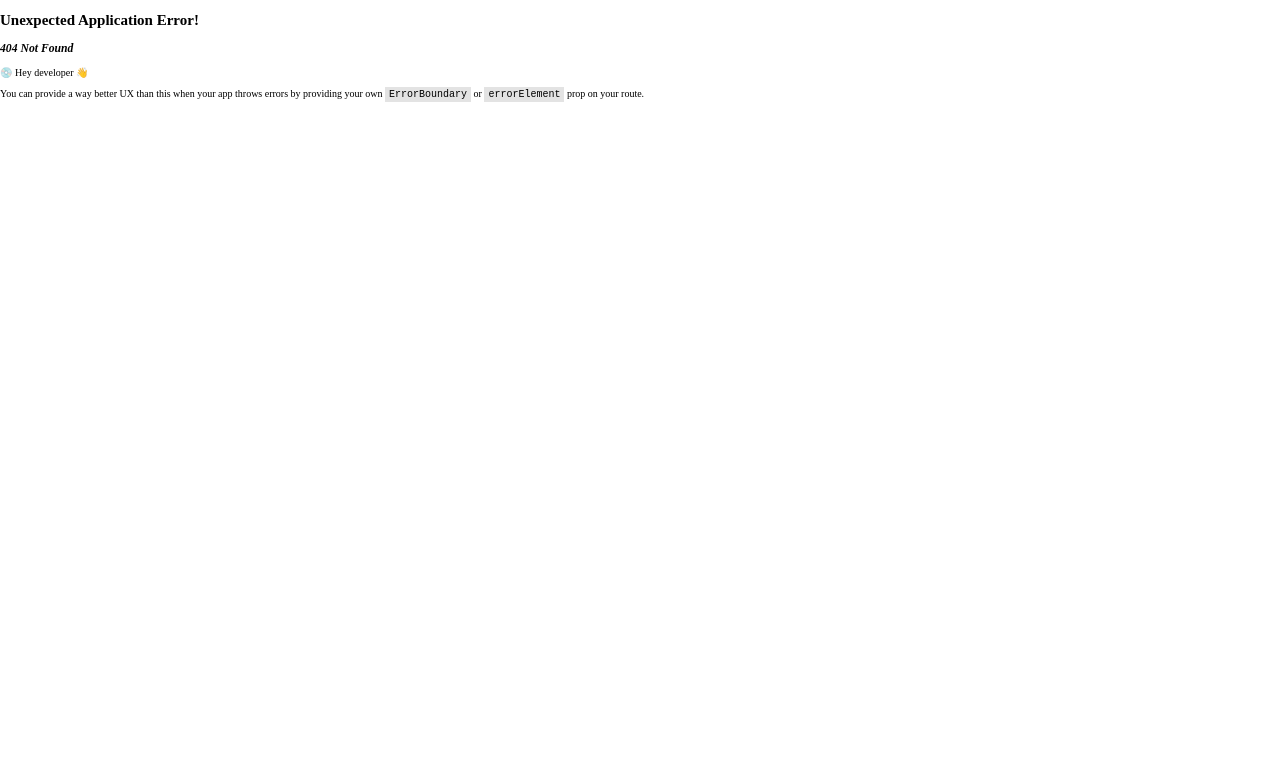
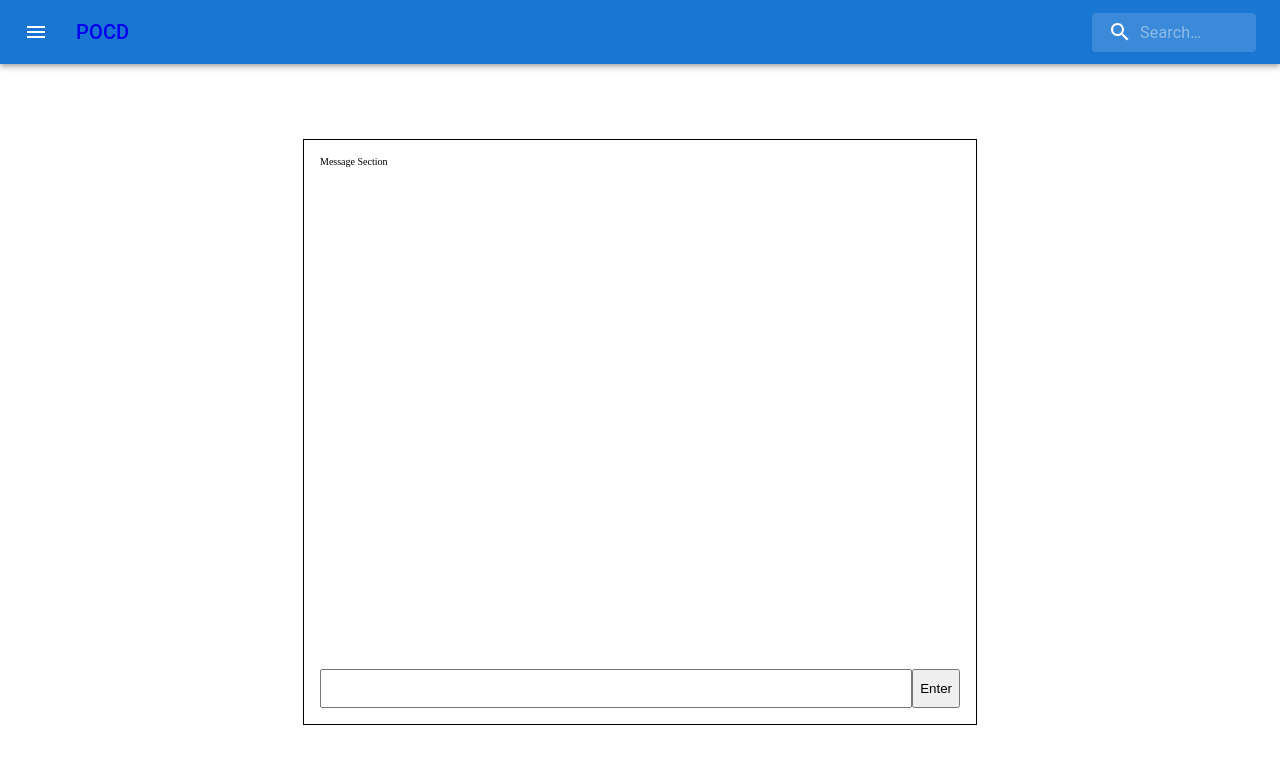
Before and after one commit to jgjudd/poc-dashboard, a React (Vite) app: page /chat in a window 1280 px wide. Before the commit this address had no page. Shown: the top 764 px of the page. Built offline with nearby package versions, Linux system fonts and the light colour scheme.

Commit message:
chatbot UI setup

```diff
--- a/src/App.jsx
+++ b/src/App.jsx
@@ -5,6 +5,7 @@ import ExcelTool from './pages/ExcelTool'
 import TextTool from './pages/TextTool'
 import MixinTool from './pages/MixinTool'
 import CalculatorTool from './pages/CalculatorTool'
+import ChatTool from './pages/ChatTool'
 import {
   Route,
   RouterProvider,
@@ -34,6 +35,7 @@ const router = createBrowserRouter(createRoutesFromElements(
     <Route path="/text" element={<TextTool />} />
     <Route path="/mixin" element={<MixinTool />} />
     <Route path="/calculator" element={<CalculatorTool />} />
+    <Route path="/chat" element={<ChatTool />} />
   </Route>
 ))
 
--- /dev/null
+++ b/src/pages/ChatTool.jsx
@@ -0,0 +1,34 @@
+
+const ChatTool = () => {
+  return (
+    <div style={container}>
+      <div style={chatStyles}>
+        <div id="chat-messages" style={{ height: '93%' }}>Message Section</div>
+        <div id="user-response" style={{ height: '7%', display: 'flex', justifyContent: 'flex-end' }}>
+          <input type='text' style={{ width: '100%' }} />
+          <button>Enter</button>
+        </div>
+      </div>
+    </div>
+  )
+}
+
+export default ChatTool
+
+const container = {
+  // backgroundColor: 'red',
+  width: '100vw',
+  height: '92vh',
+  display: 'flex',
+  justifyContent: 'center',
+  alignItems: 'center',
+}
+const chatStyles = {
+  // backgroundColor: 'green',
+  border: '1px solid black',
+  padding: '1rem',
+  display: 'flex',
+  flexDirection: 'column',
+  width: '50%',
+  height: '75%',
+}
--- a/src/pages/LandingPage.jsx
+++ b/src/pages/LandingPage.jsx
@@ -44,6 +44,13 @@ const LandingPage = () => {
             </CardContent>
           </Card>
         </Link>
+        <Link to={'/chat'} style={{ textDecoration: 'none' }}>
+          <Card sx={cardStyles}>
+            <CardContent>
+              <Typography>Chat Tool</Typography>
+            </CardContent>
+          </Card>
+        </Link>
       </div>
     </>
   )
```
Also changed, not shown: src/components/atoms/Buttons/Button.jsx (added), 1 other file (tests, documents, lock files or other folders).
